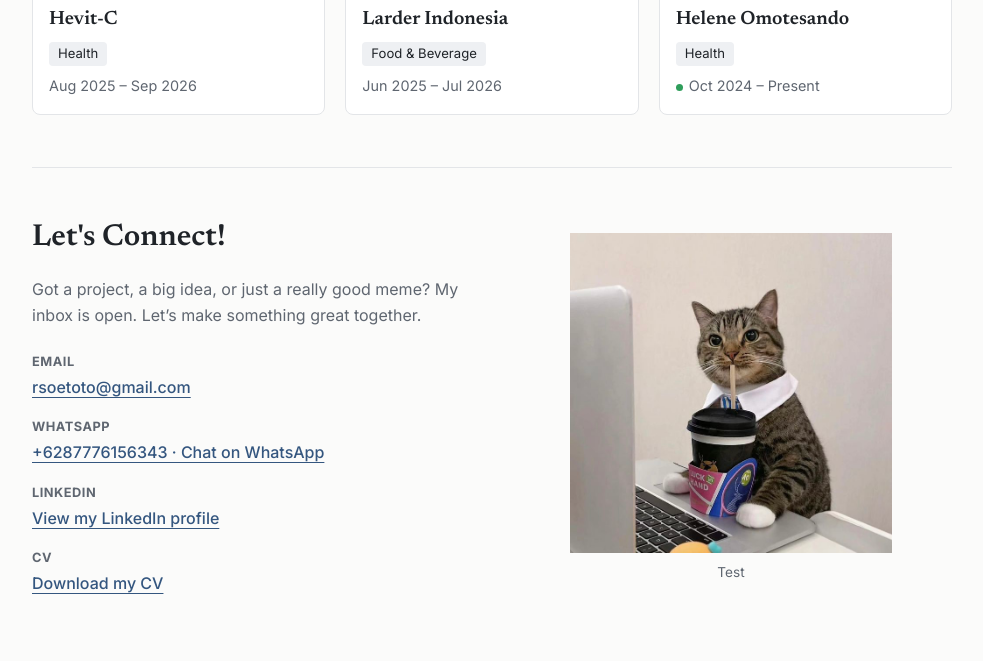
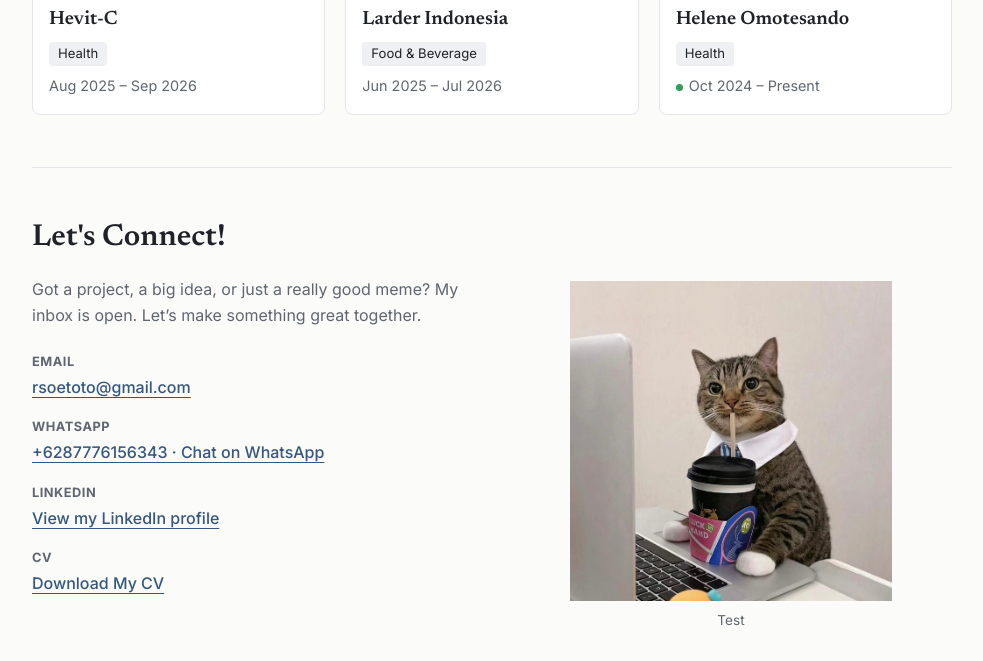
Before and after one commit to rsoetoto-netizen/rezi-portfolio, a plain HTML site: page index.html in a window 1280 px wide. Shown: the part 2020-2681 px from the top of the page, without its empty margins (148-1131 px from the left). Drawn offline with Linux system fonts and the light colour scheme.

Commit message:
index.html

```diff
--- a/index.html
+++ b/index.html
@@ -196,6 +196,8 @@ footer p{max-width:50ch;color:var(--muted)}
 .contact-meme[hidden]{display:none}
 .contact-meme img{display:block;width:100%;max-width:380px;max-height:320px;object-fit:contain;border-radius:10px}
 .contact-meme figcaption{font-size:.85rem;color:var(--muted);margin-top:8px}
+/* Balance the meme against the taller Contact column (including the CV link). */
+@media(min-width:721px){.contact-meme{transform:translateY(48px)}}
 @media(max-width:720px){.contact-layout{grid-template-columns:1fr}.avatar {width:132px; height:132px;}}
 @media(max-width:440px){.campaign-gallery{grid-template-columns:1fr}}
 /* Languages beneath Skills & Tools: compact, borderless list */
@@ -522,7 +524,7 @@ nav .nav-experience:hover,nav .nav-experience:focus-visible{background:var(--pil
     }
     // The CV link is editable in Pages CMS; show it only after a valid Drive URL is saved.
     if(contact.cv_url&&/^https:\/\/(?:drive|docs)\.google\.com\//i.test(String(contact.cv_url).trim())){
-      addContact('CV','Download my CV',String(contact.cv_url).trim());
+      addContact('CV','Download My CV',String(contact.cv_url).trim());
     }
     var meme=site.meme||{};
     if(meme.image){var imgpath=safeImagePath(meme.image);if(imgpath){document.getElementById('contact-meme-image').src=imgpath;document.getElementById('contact-meme-caption').textContent=meme.caption||'';document.getElementById('contact-meme').hidden=false;}}
```
